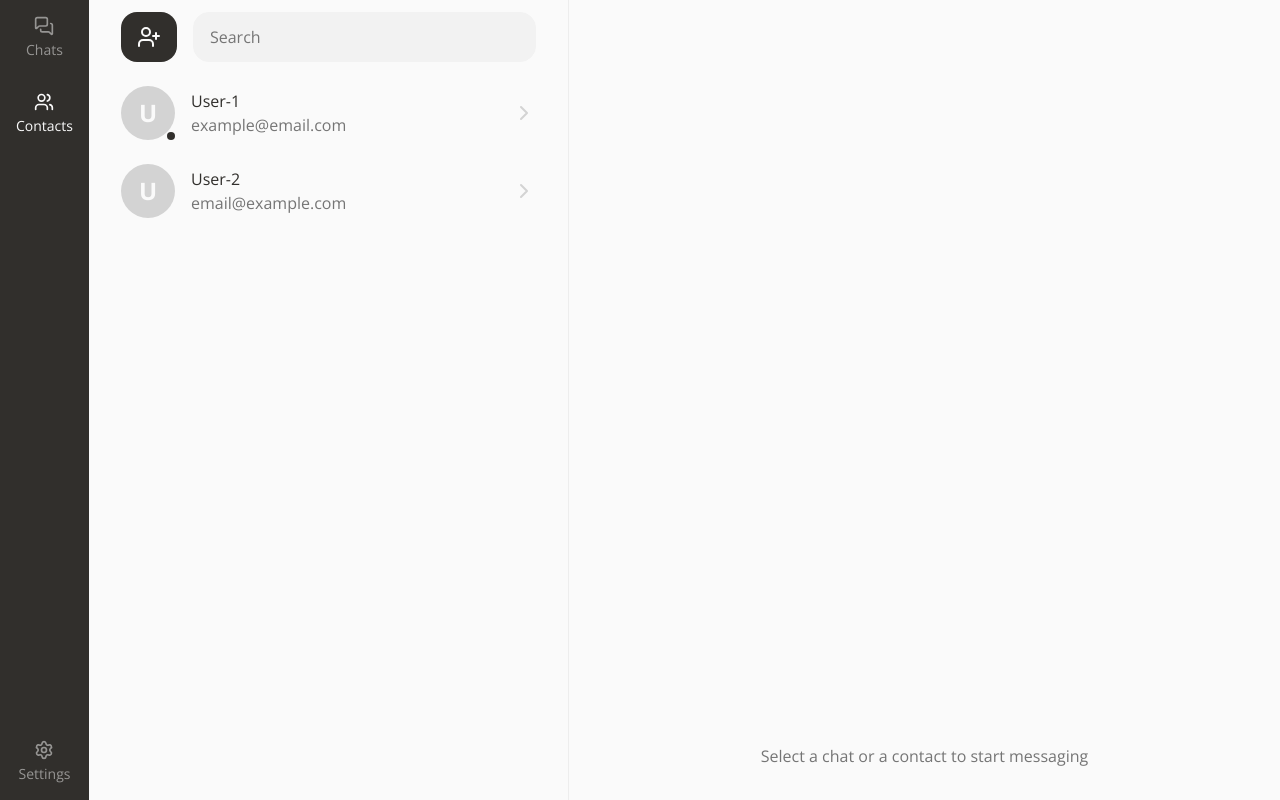
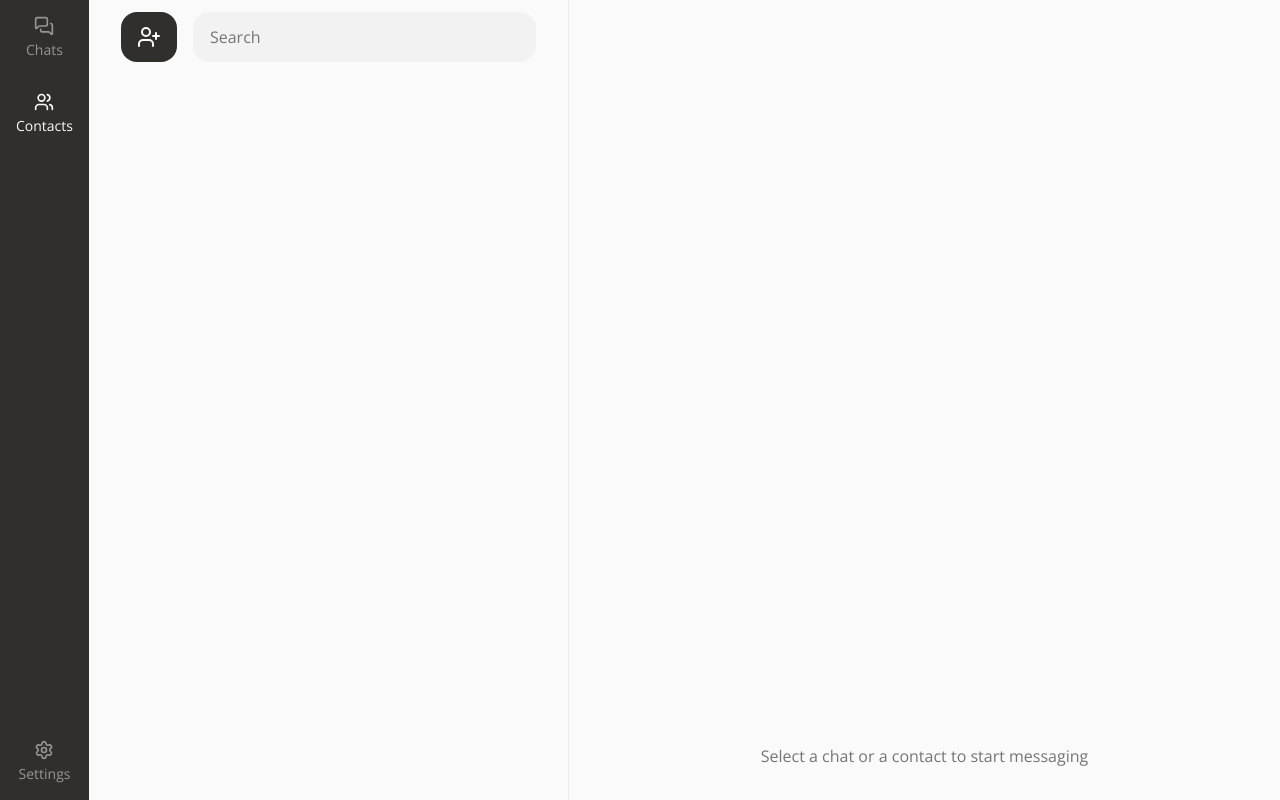
Before and after one commit to asxnah/chat, a Next.js app: page /contacts in a window 1280 px wide. Built offline with nearby package versions, Linux system fonts and the light colour scheme.

Commit message:
fix: get rid of mocks and fetch user id from redux

```diff
--- a/app/chats/mocks.json
+++ /dev/null
@@ -1,98 +0,0 @@
-{
-  "chatsPreview": [
-    {
-      "chatId": "85cd29a8-d937-4ae4-8993-cc0422e4b094",
-      "user": {
-        "userId": "fb6bbaab-cc60-4b8b-b92b-3af8ce38a0ec",
-        "name": "User 1",
-        "isOnline": true
-      },
-      "unreadCount": 0,
-      "messages": [
-        {
-          "messageId": "7e367961-c374-40d7-8f26-4e74499f13c7",
-          "chatId": "85cd29a8-d937-4ae4-8993-cc0422e4b094",
-          "userId": "adminUuid",
-          "text": "Hi there",
-          "isRead": true,
-          "createdAt": "2026-02-21T13:49:08.744202+00:00"
-        }
-      ]
-    },
-    {
-      "chatId": "02ebfca1-6b2c-45b6-9a39-5f2d76966610",
-      "user": {
-        "userId": "5f565df5-638e-4264-9b33-4dd3e9e946a3",
-        "name": "User 2",
-        "isOnline": true
-      },
-      "unreadCount": 0,
-      "messages": [
-        {
-          "messageId": "551b1df3-3f6b-4e78-94fc-d7a68d799f73",
-          "chatId": "02ebfca1-6b2c-45b6-9a39-5f2d76966610",
-          "userId": "adminUuid",
-          "text": "Hii!! I'm good",
-          "isRead": true,
-          "createdAt": "2026-02-21T13:49:08.744202+00:00"
-        }
-      ]
-    }
-  ],
-  "chats": [
-    {
-      "chatId": "85cd29a8-d937-4ae4-8993-cc0422e4b094",
-      "user": {
-        "userId": "fb6bbaab-cc60-4b8b-b92b-3af8ce38a0ec",
-        "name": "User 1",
-        "isOnline": true
-      },
-      "unreadCount": 0,
-      "messages": [
-        {
-          "messageId": "83190e34-9c24-48cc-ae83-16b792964bca",
-          "chatId": "85cd29a8-d937-4ae4-8993-cc0422e4b094",
-          "userId": "fb6bbaab-cc60-4b8b-b92b-3af8ce38a0ec",
-          "text": "Hi",
-          "isRead": true,
-          "createdAt": "2026-02-21T13:48:08.744202+00:00"
-        },
-        {
-          "messageId": "7e367961-c374-40d7-8f26-4e74499f13c7",
-          "chatId": "85cd29a8-d937-4ae4-8993-cc0422e4b094",
-          "userId": "adminUuid",
-          "text": "Hi there",
-          "isRead": true,
-          "createdAt": "2026-02-21T13:49:08.744202+00:00"
-        }
-      ]
-    },
-    {
-      "chatId": "02ebfca1-6b2c-45b6-9a39-5f2d76966610",
-      "user": {
-        "userId": "5f565df5-638e-4264-9b33-4dd3e9e946a3",
-        "name": "User 2",
-        "isOnline": true
-      },
-      "unreadCount": 0,
-      "messages": [
-        {
-          "messageId": "73c310ac-7a70-4159-b9a7-30baaf396873",
-          "chatId": "02ebfca1-6b2c-45b6-9a39-5f2d76966610",
-          "userId": "5f565df5-638e-4264-9b33-4dd3e9e946a3",
-          "text": "Hi how are you??",
-          "isRead": true,
-          "createdAt": "2026-02-21T13:48:08.744202+00:00"
-        },
-        {
-          "messageId": "551b1df3-3f6b-4e78-94fc-d7a68d799f73",
-          "chatId": "02ebfca1-6b2c-45b6-9a39-5f2d76966610",
-          "userId": "adminUuid",
-          "text": "Hii!! I'm good",
-          "isRead": true,
-          "createdAt": "2026-02-21T13:49:08.744202+00:00"
-        }
-      ]
-    }
-  ]
-}
--- a/app/chats/page.tsx
+++ b/app/chats/page.tsx
@@ -16,15 +16,6 @@ import { Input } from "@ui/Input";
 import { ChatsList } from "./ui/ChatsList";
 import { ChatPanel } from "./ui/ChatPanel";
 
-import { chatsPreview as chatsPreviewData } from "./mocks.json";
-const CHATS_PREVIEW: ChatType[] = chatsPreviewData as ChatType[];
-
-import { chats as chatsData } from "./mocks.json";
-const CHATS: ChatType[] = chatsData as ChatType[];
-
-import { user as userData } from "../mocks.json";
-const USER = userData as Omit<User, "password">;
-
 const ChatsPage = () => {
   const dispatch = useDispatch<AppDispatch>();
 
@@ -38,6 +29,7 @@ const ChatsPage = () => {
    */
   const chats = useSelector((state: RootState) => state.chats.chats);
 
+  const userId = useSelector((state: RootState) => state.user.user.id);
   /**
    * Local state: search query
    */
@@ -58,7 +50,7 @@ const ChatsPage = () => {
    * Derived from currentChatId (no state to avoid unnecessary effects)
    */
   const currentUser = useMemo<Omit<User, "password" | "email">>(() => {
-    const currentChat = CHATS.find((chat) => chat.chatId === currentChatId);
+    const currentChat = chats.find((chat) => chat.chatId === currentChatId);
     if (currentChat) {
       const user = currentChat.user;
       return {
@@ -79,7 +71,7 @@ const ChatsPage = () => {
   useEffect(() => {
     if (messages.length === 0) {
       const timer = setTimeout(() => {
-        dispatch(setChats(CHATS_PREVIEW));
+        dispatch(setChats([]));
       }, 300);
       return () => clearTimeout(timer);
     }
@@ -107,7 +99,7 @@ const ChatsPage = () => {
     setCurrentChatId(id);
     setMessage("");
 
-    const currentChat = CHATS.find((chat) => chat.chatId === id);
+    const currentChat = chats.find((chat) => chat.chatId === id);
 
     if (currentChat) {
       dispatch(setMessages(currentChat.messages));
@@ -129,7 +121,7 @@ const ChatsPage = () => {
       addMessage({
         messageId: v4(),
         chatId: currentChatId,
-        userId: USER.id,
+        userId: userId,
         text: trimmed,
         isRead: true,
         createdAt: new Date().toISOString(),
--- a/app/contacts/mocks.json
+++ /dev/null
@@ -1,16 +0,0 @@
-{
-  "contacts": [
-    {
-      "id": "fb6bbaab-cc60-4b8b-b92b-3af8ce38a0ec",
-      "name": "User-1",
-      "email": "example@email.com",
-      "isOnline": true
-    },
-    {
-      "id": "5f565df5-638e-4264-9b33-4dd3e9e946a3",
-      "name": "User-2",
-      "email": "email@example.com",
-      "isOnline": false
-    }
-  ]
-}
--- a/app/contacts/page.tsx
+++ b/app/contacts/page.tsx
@@ -15,9 +15,6 @@ import { Button } from "@ui/Button";
 import { User } from "@widgets/User";
 import { UserPlus } from "lucide-react";
 import { ContactPanel } from "./ui/ContactPanel";
-
-import { contacts as data } from "./mocks.json";
-const CONTACTS: Contact[] = data;
 
 const ContactsPage = () => {
   const dispatch = useDispatch<AppDispatch>();
@@ -58,7 +55,7 @@ const ContactsPage = () => {
    */
   useEffect(() => {
     const timer = setTimeout(() => {
-      dispatch(setContacts(CONTACTS));
+      dispatch(setContacts([]));
     }, 300);
 
     return () => clearTimeout(timer);
```
